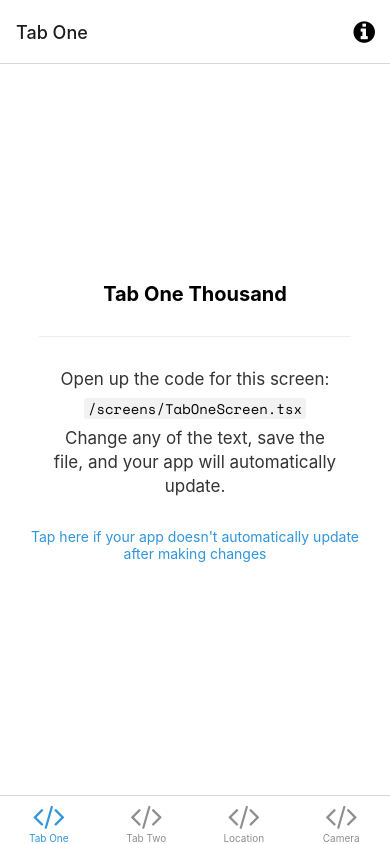
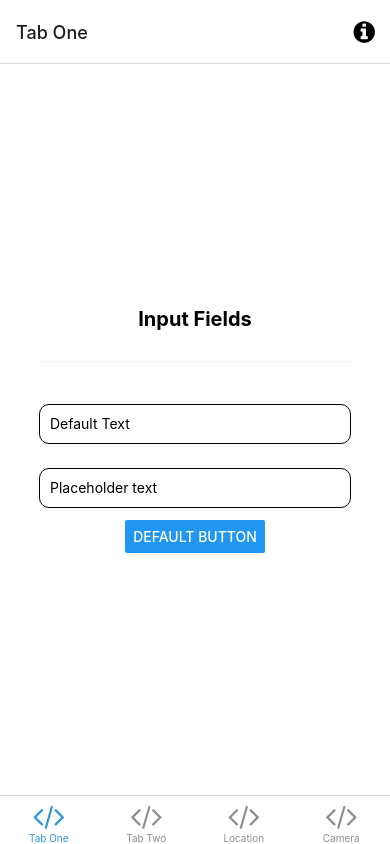
Before and after one commit to shannonkjones/Plant-Aid-Mobile-App, a React Native app: screen /TabOne in a window 390 px wide. Built offline with nearby package versions, Linux system fonts and the light colour scheme; what expo-linking would draw is missing.

Commit message:
Co-authored-by: Chris Jones <cjones1688@gmail.com> Co-authored-by: Chris Johnson <chrej791@gmail.com>

```diff
--- a/screens/TabOneScreen.tsx
+++ b/screens/TabOneScreen.tsx
@@ -1,15 +1,33 @@
-import { StyleSheet } from 'react-native';
+import React from "react";
+import { StyleSheet, TextInput, Button, Alert } from 'react-native';
 
 import EditScreenInfo from '../components/EditScreenInfo';
 import { Text, View } from '../components/Themed';
 import { RootTabScreenProps } from '../types';
 
 export default function TabOneScreen({ navigation }: RootTabScreenProps<'TabOne'>) {
+  const [text, onChangeText] = React.useState("Default Text");
+  const [number, onChangeNumber] = React.useState(null);
   return (
     <View style={styles.container}>
-      <Text style={styles.title}>Tab One Thousand</Text>
+      <Text style={styles.title}>Input Fields</Text>
       <View style={styles.separator} lightColor="#eee" darkColor="rgba(255,255,255,0.1)" />
-      <EditScreenInfo path="/screens/TabOneScreen.tsx" />
+      <TextInput
+        style={styles.input}
+        onChangeText={onChangeText}
+        value={text}
+      />
+      <TextInput
+        style={styles.input}
+        onChangeText={onChangeNumber}
+        value={number}
+        placeholder="Placeholder text"
+        //keyboardType="numeric"
+      />
+      <Button
+        title="Default button"
+        onPress={() => Alert.alert(' Button pressed')}
+      />
     </View>
   );
 }
@@ -29,4 +47,12 @@ const styles = StyleSheet.create({
     height: 1,
     width: '80%',
   },
+  input: {
+    height: 40,
+    margin: 12,
+    borderWidth: 1,
+    borderRadius: 10,
+    padding: 10,
+    width: "80%",
+  },
 });
```
